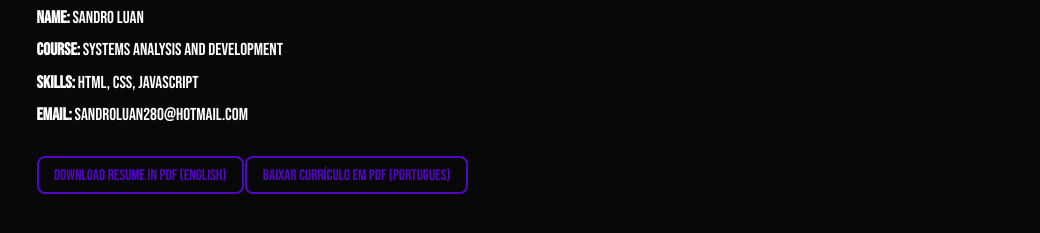
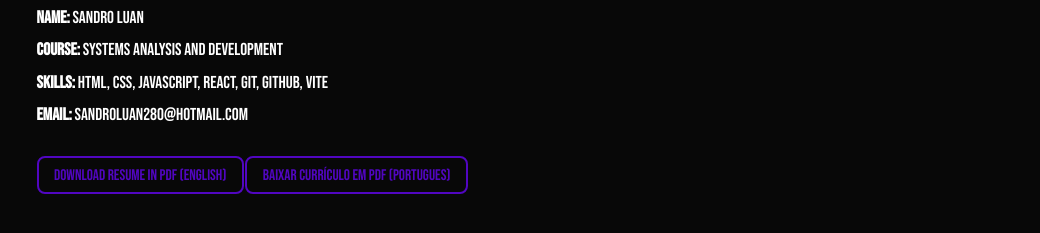
Before and after one commit to Sandroluan/portfolio-main, a plain HTML site: page curriculo.html in a window 1280 px wide. Shown: the part 291-524 px from the top of the page, without its empty margins (117-1157 px from the left). Drawn offline with Linux system fonts and the light colour scheme.

Commit message:
Update curriculo.html

```diff
--- a/curriculo.html
+++ b/curriculo.html
@@ -21,7 +21,7 @@
     <h1>Resume</h1>
     <p><strong>Name:</strong> Sandro Luan</p>
     <p><strong>Course:</strong> Systems Analysis and Development </p>
-    <p><strong>Skills:</strong> HTML, CSS, JavaScript</p>
+    <p><strong>Skills:</strong> HTML, CSS, JavaScript, React, Git, GitHub, Vite</p>
     <p><strong>Email:</strong> sandroluan280@hotmail.com</p>
     <a href="docs/Sandro_Resume.pdf" download> Download Resume in PDF (ENGLISH)</a>
     <a href="docs/Sandro_curriculo.pdf" download> Baixar Currículo em PDF (PORTUGUES)</a>
```
